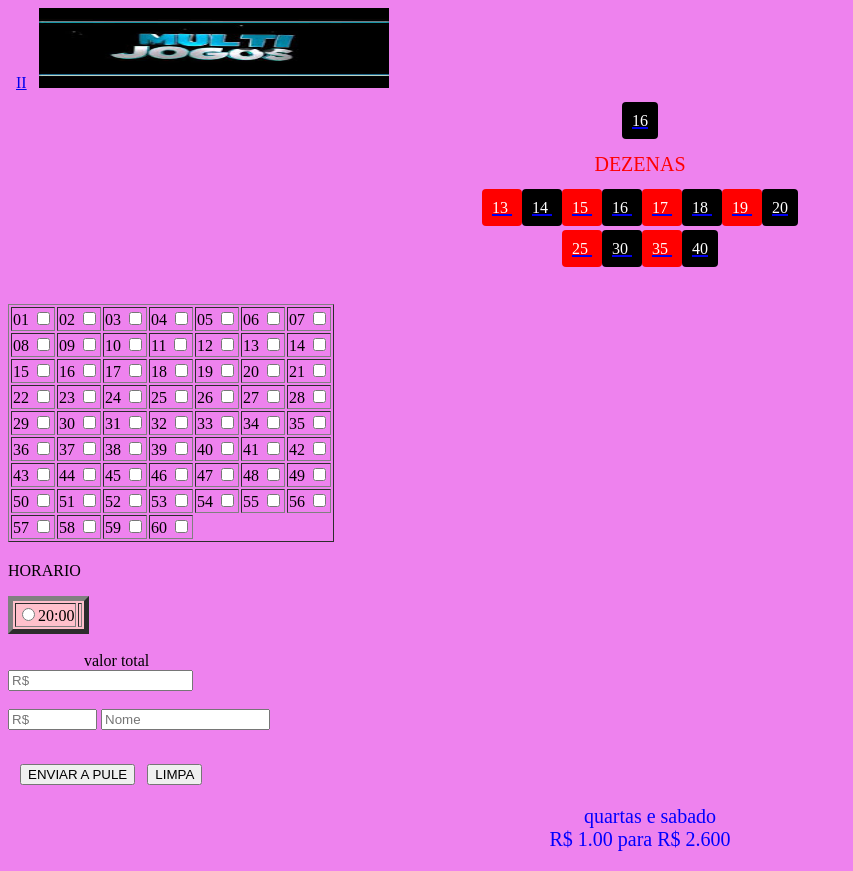
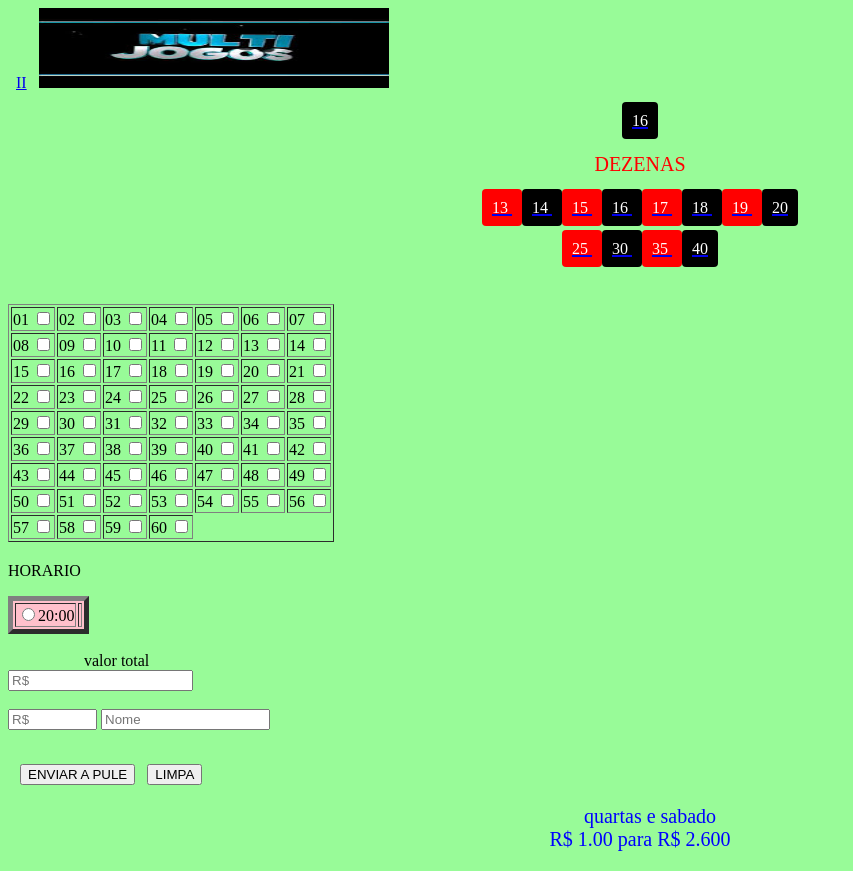
Before and after one commit to Savanty/multijogostart, a plain HTML site: page 16seninha.html in a window 1280 px wide. Shown: the whole page, without its empty margins (0-853 px from the left). Drawn offline with Linux system fonts and the light colour scheme.

Commit message:
Atualizar o 16seninha.html

```diff
--- a/16seninha.html
+++ b/16seninha.html
@@ -3,7 +3,7 @@
 <meta name="viewport" content="width=device-width, initial-scale=1.0"/>
 <meta http-equiv="Content-Type" content="text/html; charset=UTF-8"/>
 </head>
-<body style="background-color:Violet">
+<body style="background-color:#98FB98">
 
 <script>
 function checkChoice(whichbox) { with(whichbox.form) { if (whichbox.checked == false) hiddentotal.value = eval(hiddentotal.value) * eval(whichbox.value); else hiddentotal.value = eval(hiddentotal.value) * eval(whichbox.value); return (formatCurrency(hiddentotal.value));; } }
```
